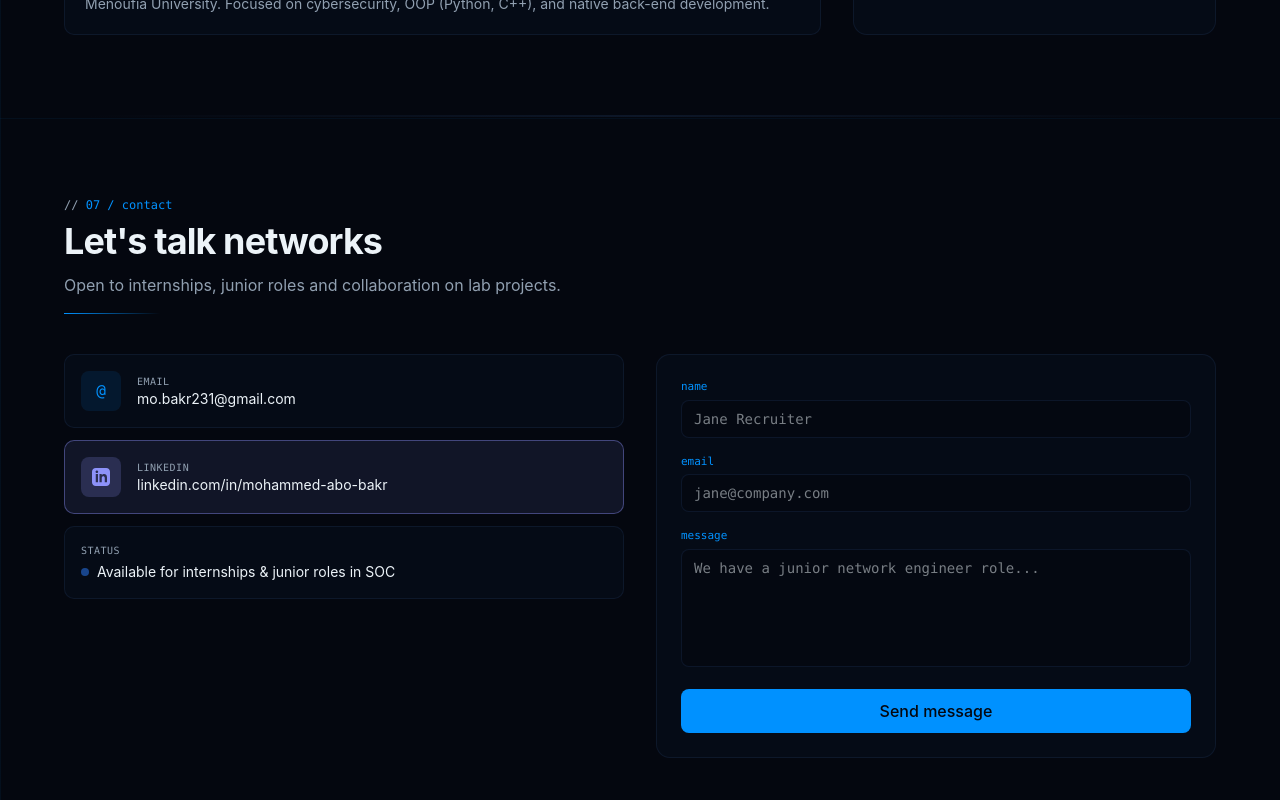
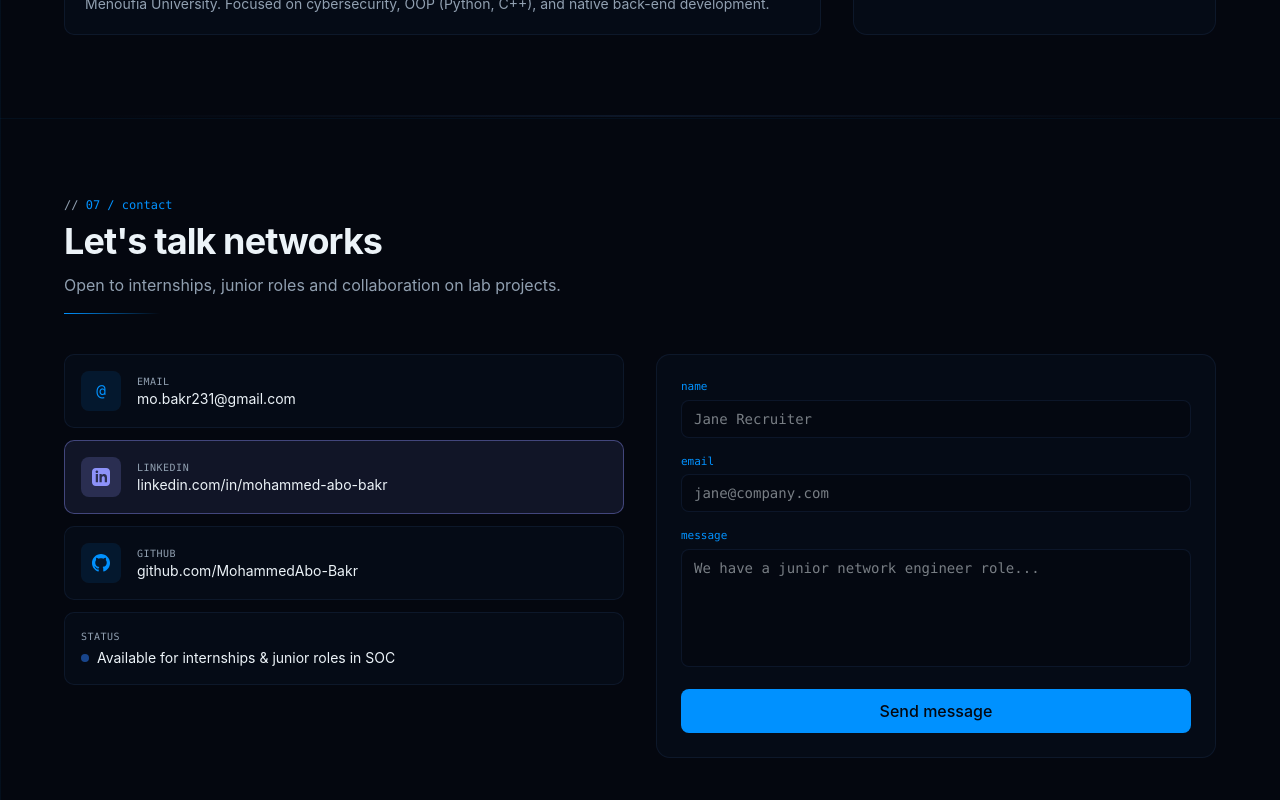
Before and after one commit to Zyad256/MohammedBakr, a React (Vite) app: page / in a window 1280 px wide. Shown: the part 6282-7082 px from the top of the page. Built offline with nearby package versions, Linux system fonts and the light colour scheme; a web font is replaced by a local one.

Commit message:
Add custom README and GitHub link

```diff
--- a/src/components/sections/Certifications.tsx
+++ b/src/components/sections/Certifications.tsx
@@ -36,7 +36,7 @@
       title: "Networking and Cybersecurity Fundamentals",
       status: "Completed",
       issuer: "BARQ Systems",
-      date: "2024",
+      date: "2025",
       image: "/Certificates/networking and cybersecurity fundementals barq.png",
       progress: 100,
     },
@@ -45,7 +45,7 @@
       title: "AI Threat Detection",
       status: "Completed",
       issuer: "Archon Security",
-      date: "2024",
+      date: "2026",
       image: "/Certificates/ai threat detection archon security.png",
       progress: 100,
     },
--- a/src/components/sections/Contact.tsx
+++ b/src/components/sections/Contact.tsx
@@ -39,7 +39,21 @@
                 <div className="text-sm break-all sm:break-normal">linkedin.com/in/mohammed-abo-bakr</div>
               </div>
             </a>
-
+            <a
+              href="https://github.com/MohammedAbo-Bakr"
+              target="_blank" rel="noreferrer"
+              className="flex items-center gap-4 p-4 rounded-lg border border-border bg-card/60 hover:border-primary/50 transition"
+            >
+              <div className="w-10 h-10 min-w-[40px] rounded-md bg-primary/10 text-primary flex items-center justify-center">
+                <svg width="18" height="18" viewBox="0 0 24 24" fill="currentColor">
+                  <path d="M12 0c-6.626 0-12 5.373-12 12 0 5.302 3.438 9.8 8.207 11.387.599.111.793-.261.793-.577v-2.234c-3.338.726-4.033-1.416-4.033-1.416-.546-1.387-1.333-1.756-1.333-1.756-1.089-.745.083-.729.083-.729 1.205.084 1.839 1.237 1.839 1.237 1.07 1.834 2.807 1.304 3.492.997.107-.775.418-1.305.762-1.604-2.665-.305-5.467-1.332-5.467-5.93 0-1.31.469-2.381 1.236-3.221-.124-.303-.535-1.524.117-3.176 0 0 1.008-.322 3.301 1.23.957-.266 1.983-.399 3.003-.404 1.02.005 2.047.138 3.006.404 2.291-1.552 3.297-1.23 3.297-1.23.653 1.653.242 2.874.118 3.176.77.84 1.235 1.911 1.235 3.221 0 4.609-2.807 5.624-5.479 5.921.43.372.823 1.102.823 2.222v3.293c0 .319.192.694.801.576 4.765-1.589 8.199-6.086 8.199-11.386 0-6.627-5.373-12-12-12z"/>
+                </svg>
+              </div>
+              <div>
+                <div className="font-mono text-[10px] text-muted-foreground uppercase tracking-wider">GitHub</div>
+                <div className="text-sm break-all sm:break-normal">github.com/MohammedAbo-Bakr</div>
+              </div>
+            </a>
             <div className="p-4 rounded-lg border border-border bg-card/60">
               <div className="font-mono text-[10px] text-muted-foreground uppercase tracking-wider">Status</div>
               <div className="mt-1 flex items-center gap-2 text-sm">
```
Also changed, not shown: 1 other file (tests, documents, lock files or other folders).
